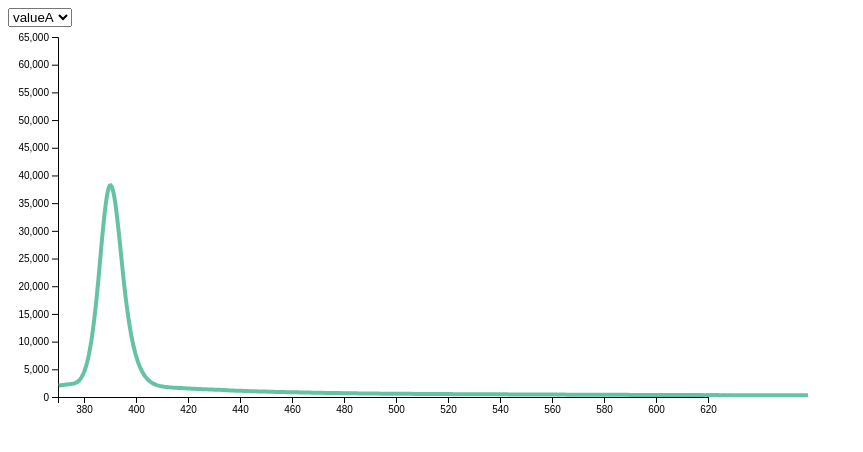
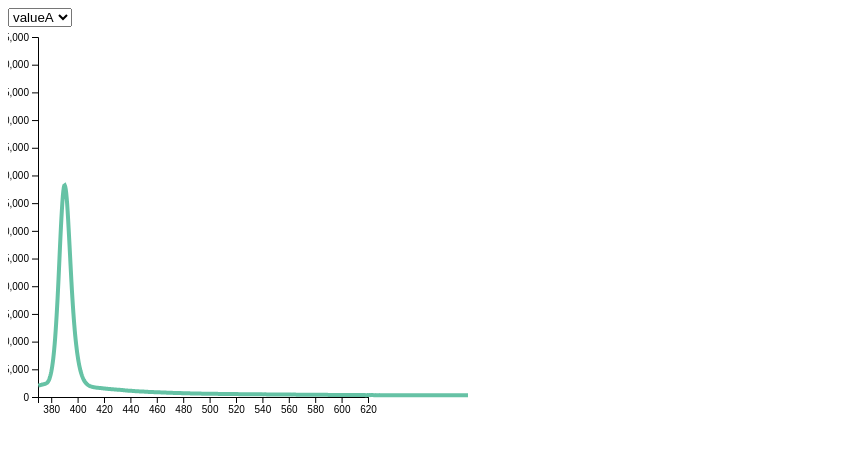
Before and after one commit to njlnfides/lights, a plain HTML site: page index.html in a window 1280 px wide. Shown: the whole page, without its empty margins (0-863 px from the left). Drawn offline with nearby package versions, Linux system fonts and the light colour scheme.

Commit message:
updated script

```diff
--- a/index.html
+++ b/index.html
@@ -27,8 +27,8 @@
 	<script>
 
 	// set the dimensions and margins of the graph
-	var margin = {top: 10, right: 100, bottom: 30, left: 50},
-	    width = 800 - margin.left - margin.right,
+	var margin = {top: 10, right: 100, bottom: 30, left: 30},
+	    width = 460 - margin.left - margin.right,
 	    height = 400 - margin.top - margin.bottom;
 
 	// append the svg object to the body of the page
@@ -118,4 +118,6 @@
 
 
 	</script>
+
+
 </html>
```
